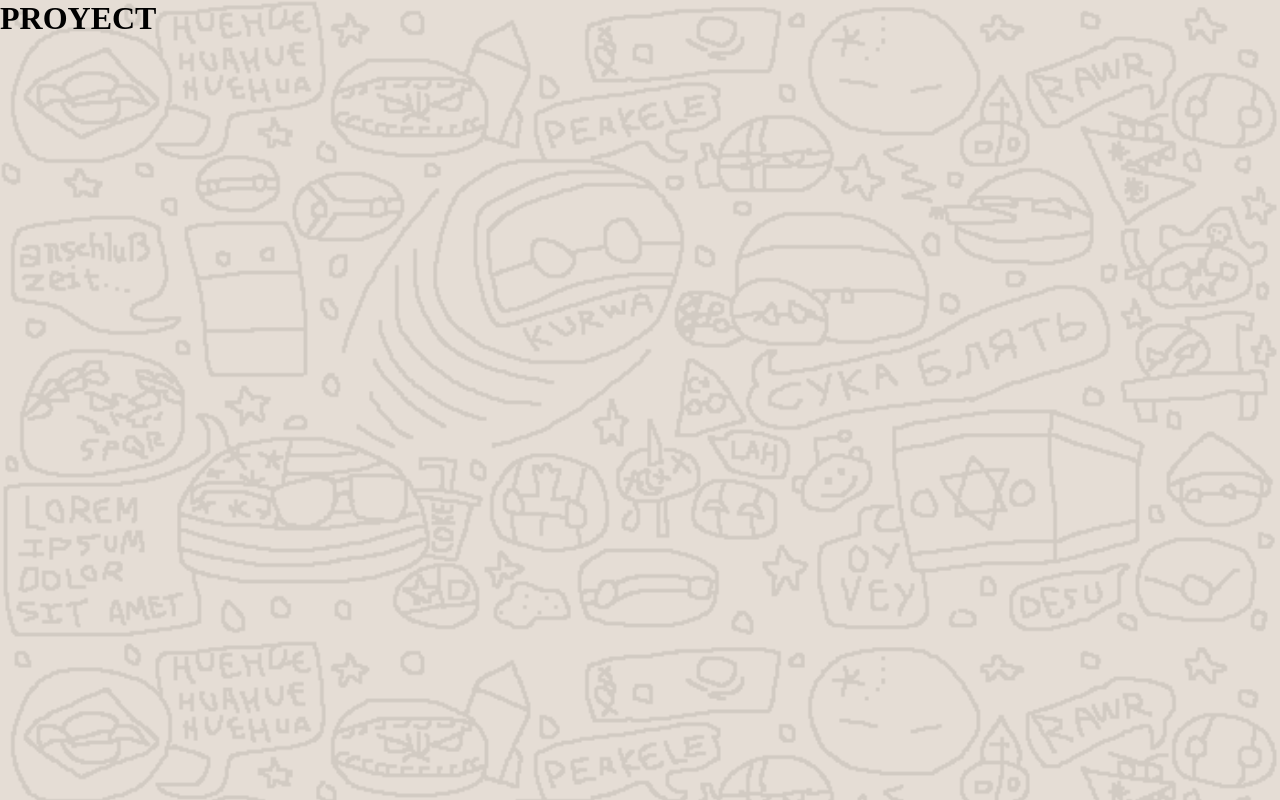
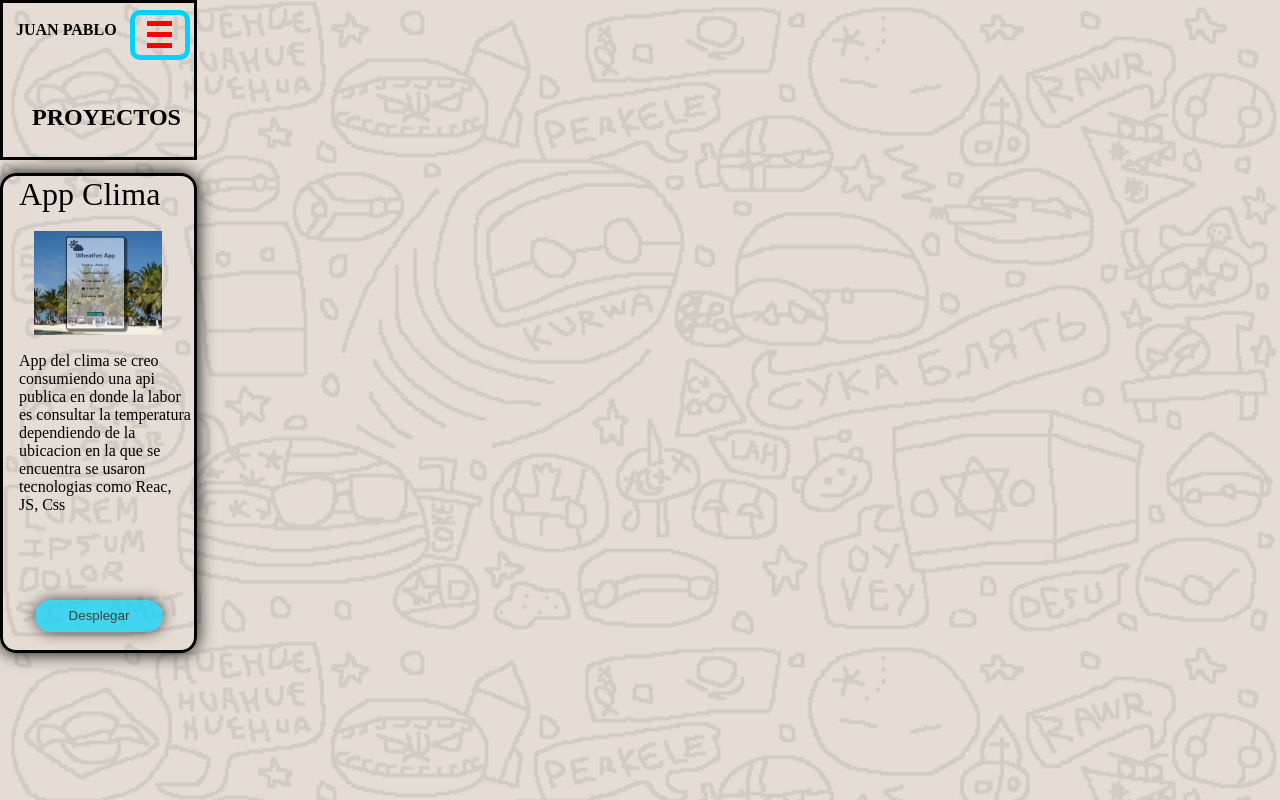
Before and after one commit to tayson87/main-portfolio-juan-pablo, a React (Create React App) app: page /#/proyect in a window 1280 px wide. Built offline with nearby package versions, Linux system fonts and the light colour scheme; a web font is replaced by a local one.

Commit message:
main in progress

```diff
--- a/src/App.css
+++ b/src/App.css
@@ -518,3 +518,69 @@ nav{
         left: 8.3rem;
         font-weight: bold;
     }
+
+    /* componet project  */
+
+    .project-main{
+        /* position: absolute;
+        top: 0;
+        left: 0; */
+        width: 12.3rem;
+        height: 10rem;
+        border: 3px solid black;
+
+    }
+
+    .title-project{
+        position: absolute;
+        top: 6.5rem;
+        left: 2rem;
+        font-weight: bold;
+        font-size: 1.5rem;
+    }
+
+    .title-name{
+        position: absolute;
+        left: 1rem;
+        font-weight: bold;
+        font-size: 1rem;
+    }
+
+    .app-time{
+        position: absolute;
+        top: 10.8rem;
+        width: 12.3rem;
+        height: 30rem;
+        border: 3px solid black;
+        border-radius: 1rem;
+        box-shadow: 0px 0px 18px #000;
+        background-image: url(./imagen/app\ clima.PNG);
+        background-size: 8rem;
+       background-repeat: no-repeat;
+       background-position: center 15%;
+    }
+
+    .title-time{
+        font-size: 2rem;
+        position: absolute;
+        left: 1rem;
+    }
+
+    .description-time{
+     position: absolute;
+     left: 1rem;
+     top: 11rem;
+    }
+
+    .btn_time{
+        width: 8rem;
+        height: 2rem;
+        position: absolute;
+        top: 26.5rem;
+        left: 2rem;
+        border: 1rem;
+        border-radius: 2rem;
+        background-color: #00D2FC;
+        opacity: 0.7;
+        box-shadow: 0px 0px 15px ;
+    }
--- a/src/component/Proyect.js
+++ b/src/component/Proyect.js
@@ -1,9 +1,26 @@
 import React from 'react';
+import Menu from './Menu';
 
 const Proyect = () => {
     return (
         <div>
-            <h1> PROYECT </h1>
+            <div className='project-main'>
+            <Menu />
+            <span className='title-project'> PROYECTOS</span>
+            <span className='title-name'>JUAN PABLO</span>
+            </div>
+            <div className='app-time'>
+                <p className='title-time'>App Clima</p>
+                <p className='description-time'>App del clima  se creo  consumiendo  una api
+                publica en donde la labor es consultar la temperatura  dependiendo  de  la ubicacion en la que se encuentra   se  usaron  tecnologias como Reac, JS, Css</p>
+
+                <button className='btn_time' onClick={'https://keen-allen-54f279.netlify.app/'}>Desplegar</button>
+
+                </div>
+
+                {/* <div className='logojs'>
+                 <img src='../imagen/js.png' alt='' />
+                </div>  */}
 
 
         </div>
```
Also changed, not shown: src/imagen/app clima.PNG (added), 1 other file (tests, documents, lock files or other folders).
